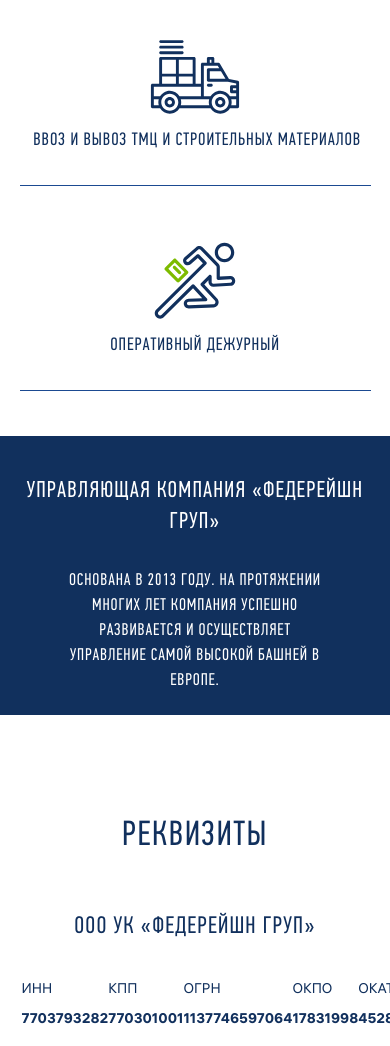
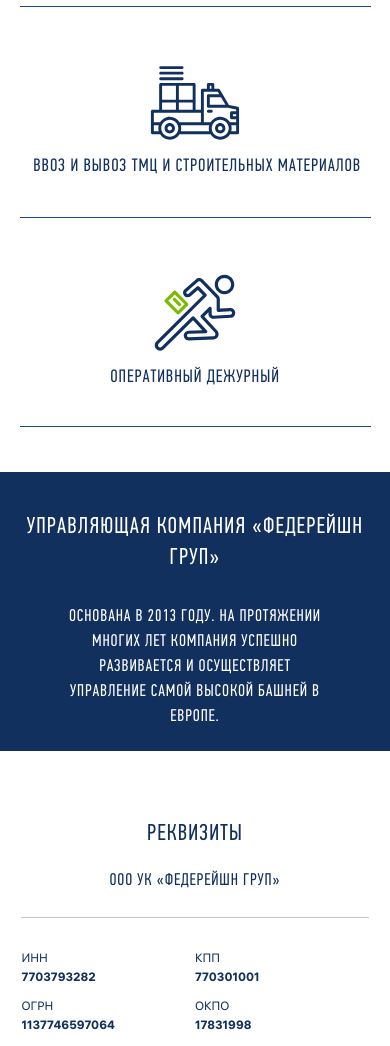
Before and after one commit to Shilevskayaas/task__1_all, a plain HTML site: page index.html in a window 390 px wide. Shown: the part 954-2000 px from the top of the page. Drawn offline with nearby package versions, Linux system fonts and the light colour scheme.

Commit message:
main__requisites

```diff
--- a/index.html
+++ b/index.html
@@ -177,6 +177,7 @@
                      <div class="columns__requisites">
                         <h2>Реквизиты</h2>
                         <h3>ООО УК «Федерейшн Груп»</h3>
+                        <div class="columns__lines_mobile"></div>
                         <div class="columns__details">
                            <div class="columns__property">
                               <div class="columns__item">
--- a/style.css
+++ b/style.css
@@ -713,7 +713,9 @@ a, a:visited{
    height: 1px;
    background-color: #C4C4C4;
 }
-
+.columns__lines_mobile{
+   display: none;
+}
 .columns__property{
    display: flex;
    justify-content: space-between;
@@ -840,12 +842,10 @@ a, a:visited{
       display: flex;
       flex-direction: column;
       height: 100%;
-
-   }
+         }
    .columns__icons{
-      padding: 0;
-
-   }
+      padding: 2px 0px 0px 0px;
+         }
    .columns__line{
       display: none;
    }
@@ -928,7 +928,7 @@ a, a:visited{
    .columns__about p{
       font-size: 18px;
       letter-spacing: 0.05em;
-      padding: 123px 0px 0px 0px;
+      padding: 123px 0px 4px 0px;
       white-space: nowrap;
    }
    .columns__about p br {
@@ -1003,6 +1003,58 @@ a, a:visited{
       display: flex;
       align-items: center;
       height: 50px;
+   }
+   .columns__lines_mobile{
+      display: block;
+      content: "";
+      height: 1px;
+      background-color: #C4C4C4;
+   }
+   .columns__requisites h2{
+      font-size: 23px;
+      letter-spacing: 0.05em;
+      padding: 60px 0px 5px 0px;
+   }
+   .columns__requisites h3{
+      font-size: 17px;
+      letter-spacing: 0.05em;
+      padding: 0px 0px 20px 0px;
+   }
+   .columns__property, .columns__legal{
+      font-size: 12px;
+      line-height: 19px;
+   }
+   .columns__upload p{
+      font-size: 15px;
+      padding: 10px 0px 0px 0px;
+   }
+   .columns__add p{
+      font-family: "ALS Hauss";
+      font-weight: normal;
+      font-size: 10px;
+      letter-spacing: 0.5em;
+      padding: 20px 0px 20px 50px;
+      background: url(img/downloadm.svg) left no-repeat;
+
+   }
+   .columns__property{
+      display: flex;
+      flex-wrap:wrap;
+      text-align: left;
+   }
+   .columns__item{
+      flex: 0 1 50%;
+      padding: 0px 0px 10px 0px;
+   }
+   .columns__string{
+      display: flex;
+      flex-direction: column;
+      text-align: left;
+   }
+   .columns__upload{
+      display: flex;
+      flex-direction: column;
+      text-align: left;
    }
 
    .columns__information{
```
Also changed, not shown: img/downloadm.svg (added).
